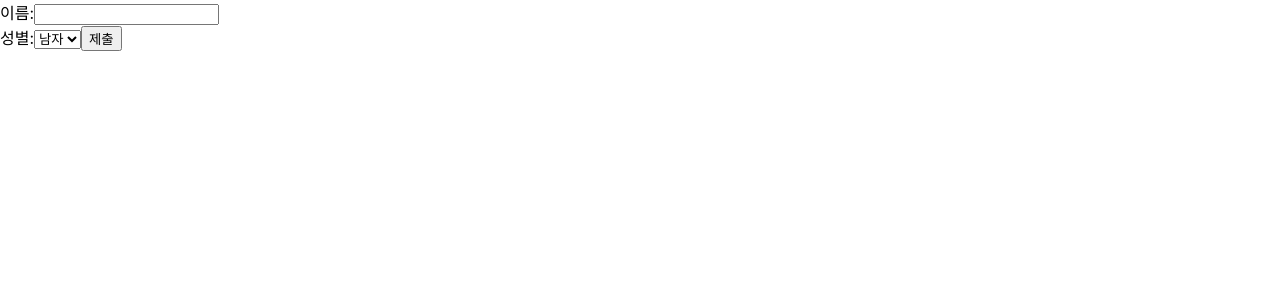
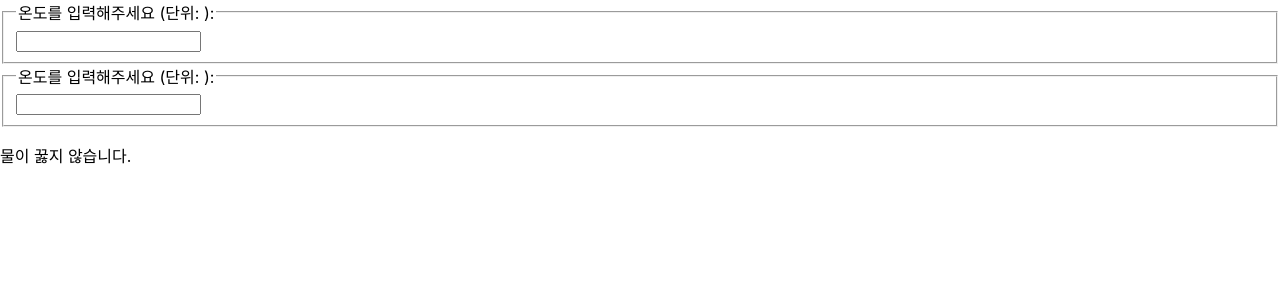
Before and after one commit to byeongq/First-met-react, a React (Create React App) app: page / in a window 1280 px wide. Shown: the top 300 px of the page. Built offline with nearby package versions, Linux system fonts and the light colour scheme.

Commit message:
chapter12 Lifting State Up

```diff
--- /dev/null
+++ b/src/chapter_12/Calculator.jsx
@@ -0,0 +1,64 @@
+import React, { useState } from "react";
+import TemperatureInput from "./TemperatureInput";
+
+function BoilingVerdict(props) {
+    if (props.celsius >= 100) {
+        return <p>물이 끓습니다.</p>;
+    }
+    return <p>물이 꿇지 않습니다.</p>;
+};
+
+function toCelsius (fahrenheit) {
+    return ((fahrenheit - 32) * 5) / 9;
+};
+
+function toFahrenheit (celsius) {
+    return (celsius * 9) / 5 + 32;
+};
+
+function tryConvert(temperature, convert) {
+    const input = parseFloat(temperature);
+    if (Number.isNaN(input)) {
+        return "";
+    }
+    const output = convert (input);
+    const rounded = Math.round(output * 1000) / 1000;
+    return rounded. toString();
+};
+
+function Calculator(props) {
+    const [temperature, setTemperature] = useState("");
+    const [scale, setScale] = useState("c");
+
+    const handleCelsiusChange = (temperature) => {
+        setTemperature(temperature);
+        setScale("c");
+    };
+
+    const handleFahrenheitChange = (temperature) => {
+        setTemperature (temperature);
+        setScale("f");
+    };
+    const celsius =
+        scale === "f" ? tryConvert(temperature, toCelsius) : temperature;
+    const fahrenheit =
+        scale === "c" ? tryConvert(temperature, toFahrenheit) : temperature;
+
+    return (
+        <div>
+            <TemperatureInput
+                scale="c"
+                temperature={celsius}
+                onTemperatureChange={handleCelsiusChange}
+            />
+            <TemperatureInput
+                scale="f"
+                temperature={fahrenheit}
+                onTemperatureChange={handleFahrenheitChange}
+            />
+            <BoilingVerdict celsius={parseFloat(celsius)} />
+        </div>
+    );
+};
+
+export default Calculator;
--- /dev/null
+++ b/src/chapter_12/TemperatureInput.jsx
@@ -0,0 +1,21 @@
+const scaleNames = {
+    C: "섭씨",
+    f: "화씨",
+};
+
+function TemperatureInput(props) {
+    const handleChange = (event) => {
+        props.onTemperatureChange(event.target.value);
+    };
+
+    return (
+        <fieldset>
+            <legend>
+                온도를 입력해주세요 (단위: {scaleNames[props.scalel]}):
+            </legend>
+            <input value={props.temperature} onChange={handleChange} />
+        </fieldset>
+    );
+}
+
+export default TemperatureInput;
--- a/src/index.js
+++ b/src/index.js
@@ -13,11 +13,12 @@
 import LandingPage from './chapter_09/LandingPage';
 import AttendanceBook from './chapter_10/AttendanceBook';
 import SignUp from './chapter_11/SignUp';
+import Calculator from './chapter_12/Calculator';
 
 const root = ReactDOM.createRoot(document.getElementById('root'));
 root.render(
   <React.StrictMode>
-    <SignUp />
+    <Calculator />
   </React.StrictMode>
 );
 
```
